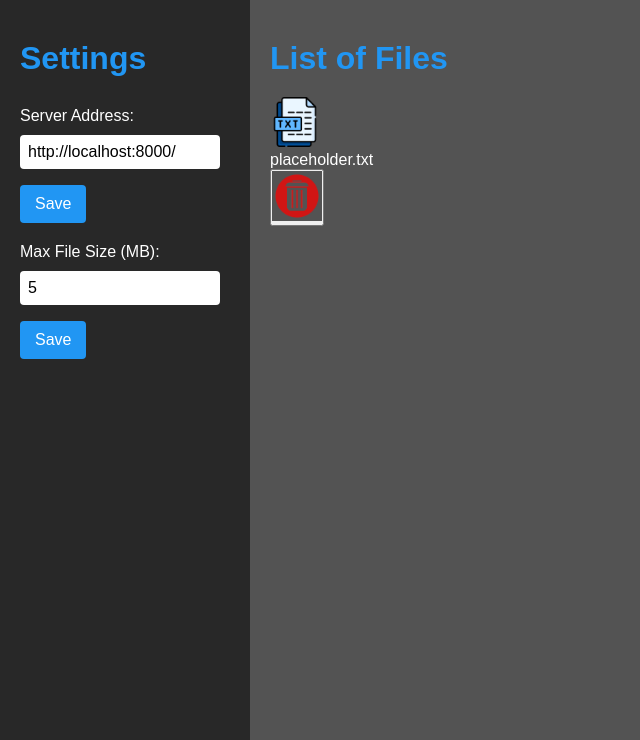
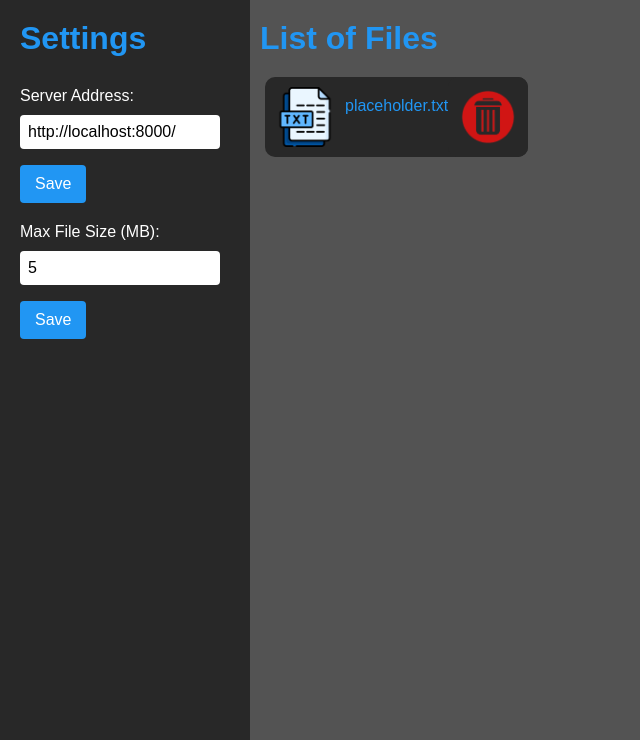
Before and after one commit to Toomas633/FileShare, a PHP site: page /settings.php in a window 1280 px wide. Shown: the part 60-800 px from the top of the page, without its empty margins (0-640 px from the left). Run offline with PHP 8.4, Linux system fonts and the light colour scheme; the visitor is signed in with stand-in values (Sample User, id 1).

Commit message:
Style item list view

```diff
--- a/css/settings.css
+++ b/css/settings.css
@@ -25,6 +25,7 @@ body {
   width: 250px;
   background-color: #282828;
   padding: 20px;
+  padding-top: 0px;
   position: fixed;
   top: 60px;
   left: 0;
@@ -37,25 +38,90 @@ body {
   top: 60px;
   left: 250px;
   width: calc(100% - 250px);
-  padding: 20px;
+  padding: 10px;
+  padding-top: 0px;
   overflow: auto;
-  max-height: calc(100% - 60px);
+  height: calc(100% - 60px);
 }
 
-#page-name {
-  flex-grow: 1;
-  font-size: 24px;
-  font-weight: bold;
-  margin: 0;
+.col {
+  float: left;
+  width: calc((100%-250px) / 2);
+  padding-left: 5px;
+  padding-right: 5px;
+  height: 90px;
 }
 
+.row {
+  width: calc(100%-250px);
+  border: none;
+}
+
+.file {
+  background-color: #282828;
+  border: none;
+  border-radius: 10px;
+  height: 80px;
+}
+
+.file-preview {
+  float: left;
+  padding: 10px;
+  box-sizing: border-box;
+  width: 80px;
+  height: 80px;
+}
+
+.text-container {
+  float: left;
+  left: 90px;
+  width: calc(100% - 190px);
+  text-align: left;
+}
+
+#file-name {
+  padding-top: 20px;
+  padding-bottom: 10px;
+  color: #2196f3;
+  text-align: left;
+}
+
+#delete-button {
+  box-sizing: border-box;
+  float: right;
+  border: none;
+  background-color: #282828;
+  cursor: pointer;
+  width: 80px;
+  height: 80px;
+  padding: 10px;
+  border-radius: 10px;
+}
+
+.fa-trash-alt {
+  border: none;
+  content: "";
+  display: inline-block;
+  width: 60px;
+  height: 60px;
+  padding: 10px;
+  padding-top: 20px;
+  padding-left: 20px;
+  background-image: url("../icons/trash.png");
+  background-repeat: no-repeat;
+  background-color: none;
+  background-size: contain;
+}
+
+#page-name,
 #page-name:visited {
-  font-size: 2rem;
+  font-size: 24px;
+  margin: 0;
+  flex-grow: 1;
+  font-weight: bold;
   text-decoration: none;
   color: #2196f3;
-  margin-bottom: 20px;
 }
-
 #change-password-btn {
   background-color: #2196f3;
   color: #fff;
@@ -92,13 +158,13 @@ body {
   left: 0;
   width: 100%;
   height: 100%;
-  background-color: rgba(0, 0, 0, 0.5);
   z-index: 1;
 }
 
 #password-change-modal-content {
   width: 30%;
   background-color: #282828;
+  border: 1px solid #535353;
   position: absolute;
   top: 50%;
   left: 50%;
@@ -244,23 +310,6 @@ h2 {
   margin-bottom: 20px;
 }
 
-.fa-trash-alt {
-  background-color: #535353;
-  border: none;
-  content: "";
-  display: inline-block;
-  width: 50px;
-  height: 50px;
-  background-image: url("../icons/trash.png");
-  background-repeat: no-repeat;
-  background-size: contain;
-}
-
-.file-preview {
-  width: 50px;
-  height: 50px;
-}
-
 .warning {
   color: #ffae00;
   animation: fadeOut 3s forwards;
--- a/js/settings.js
+++ b/js/settings.js
@@ -59,3 +59,9 @@ changePasswordForm.addEventListener("submit", (event) => {
   const data = `current_password=${currentPassword}&new_password=${newPassword}&confirm_password=${confirmPassword}`;
   xhr.send(data);
 });
+
+function confirmDelete(file) {
+  if (confirm("Are you sure you want to delete this file? ")) {
+      window.location.href = "php/delete.php?file=" + file;
+  }
+}
--- a/settings.php
+++ b/settings.php
@@ -17,9 +17,7 @@ if (!isset($_SESSION['logged_in']) || $_SESSION['logged_in'] !== true) {
 
 <body>
     <header id="top-bar">
-        <a href="index.html" style="text-decoration: none;" id="page-name">
-            <h1 id="page-name">File Upload</h1>
-        </a>
+        <h1 id="page-name"><a href="index.html" style="text-decoration: none;" id="page-name">File Upload</a></h1>
         <button id="change-password-btn">Change Password</button>
         <?php
         if (isset($_SESSION['logged_in']) && $_SESSION['logged_in'] === true) {
@@ -85,7 +83,7 @@ if (!isset($_SESSION['logged_in']) || $_SESSION['logged_in'] !== true) {
     </div>
     <div id="file-list">
         <h2>List of Files</h2>
-        <div class="row">
+        <div class="warning"></div>
         <?php
         // Check if the status query parameter is set
         if (isset($_GET['status'])) {
@@ -97,33 +95,26 @@ if (!isset($_SESSION['logged_in']) || $_SESSION['logged_in'] !== true) {
             <?php
             // Define the directory path
             $dir = "uploads/";
-
             // Open the directory
             if ($handle = opendir($dir)) {
-
                 // Initialize counter variable
                 $count = 0;
-
                 // Loop through each file in the directory
                 while (false !== ($file = readdir($handle))) {
-
                     // Ignore the "." and ".." directories
                     if ($file != "." && $file != "..") {
-
                         // Get the file extension
                         $extension = pathinfo($file, PATHINFO_EXTENSION);
-
                         // Display the file name, preview, and delete button
                         echo "<div class='col'>";
-                            echo "<div class='preview'>";
-
+                        echo "<div class='file'>";
                         // Display a preview based on the file extension
                         switch ($extension) {
                             case "jpg":
                             case "jpeg":
                             case "png":
                             case "gif":
-                                    echo "<img src='icons/image-icon.png'> class='file-preview'";
+                                echo "<img src='icons/image-icon.png' class='file-preview'>";
                                 break;
                             case "pdf":
                                 echo "<img src='icons/pdf-icon.png' class='file-preview'>";
@@ -151,35 +142,28 @@ if (!isset($_SESSION['logged_in']) || $_SESSION['logged_in'] !== true) {
                             default:
                                 echo "<img src='icons/file-icon.png' class='file-preview'>";
                         }
-
+                        echo "<div class='text-container'>";
+                        echo "<p id='file-name'>$file</p>";
                         echo "</div>";
-                            echo "<p>$file</p>";
-                            echo "<button class='delete' onclick='confirmDelete(\"$dir$file\")'><i class='fas fa-trash-alt'></i></button>";
+                        echo "<button class='delete' id='delete-button' onclick='confirmDelete(\"$dir$file\")'><i class='fas fa-trash-alt'></i></button>";
                         echo "</div>";
-
+                        echo "</div>";
                         // Increment the counter
                         $count++;
-
                         // Wrap every 3 files in a new row
                         if ($count % 3 == 0) {
                             echo "</div><div class='row'>";
                         }
                     }
                 }
-
                 // Close the directory
                 closedir($handle);
             }
             ?>
         </div>
     </div>
-        <script>
-            function confirmDelete(file) {
-                if (confirm("Are you sure you want to delete this file?")) {
-                    window.location.href = "php/delete.php?file=" + file;
-                }
-            }
-        </script>
+    <script type="text/javascript" src="js/settings.js"></script>
+    <script type="text/javascript" src="js/logout.js"></script>
 </body>
 
 </html>
```
Also changed, not shown: db/database.json (+12 -1 lines). Lines whose indentation alone changed are shown as unchanged.
